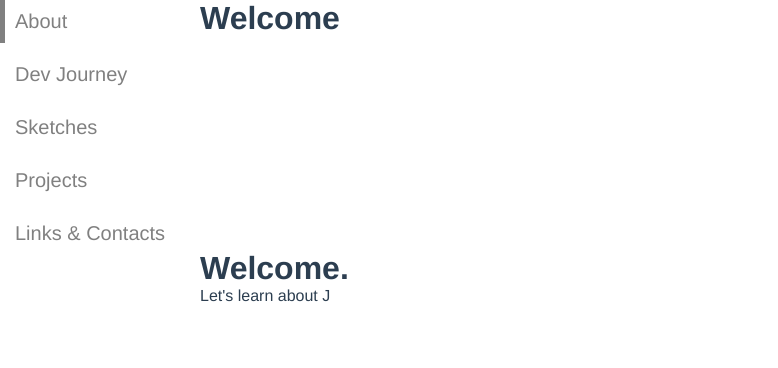
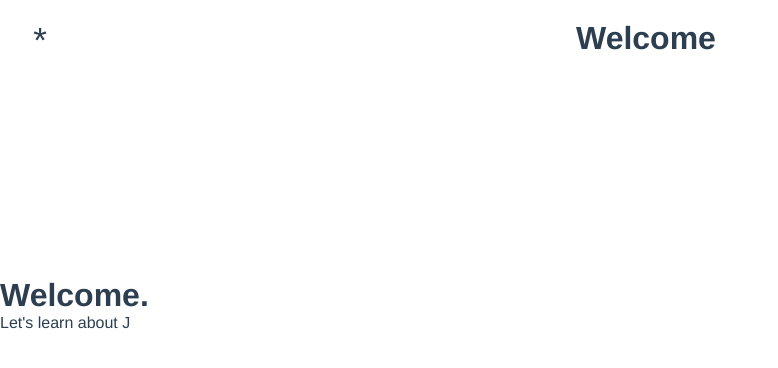
Before and after one commit to jko206/hello-jko, a Vue app: page / in a window 1280 px wide. Shown: the top 368 px of the page, without its empty margins (0-778 px from the left). Built offline with nearby package versions, Linux system fonts and the light colour scheme.

Commit message:
saving WIP

```diff
--- a/src/App.vue
+++ b/src/App.vue
@@ -1,10 +1,20 @@
 <template>
-  <div id="app">
+  <div id="app" :class="{'show-menu' : isMenuOpen }" @click="isMenuOpen = false">
+    <button class="side-menu-toggle" @click.stop="isMenuOpen = !isMenuOpen">
+      *
+    </button>
     <side-menu class="side-menu" />
+    <div class="main-wrapper">
+      <div class="content-block">
+        <span></span>
+        <div class="content">
           <h1>
             {{ title }}
           </h1>
+        </div>
+      </div>
       <router-view class="main" />
+    </div>
   </div>
 </template>
 
@@ -15,6 +25,11 @@ export default {
   name: 'app',
   components: {
     SideMenu,
+  },
+  data() {
+    return {
+      isMenuOpen: false,
+    }
   },
   computed: {
     title() {
@@ -46,25 +61,58 @@ export default {
 @import './style/global.scss';
 @import './style/default.scss';
 
-#app {
-  display: grid;
-  grid-template-areas:
-    "side-menu title"
-    "side-menu main";
-  grid-template-columns: 200px auto;
-  grid-template-rows: 50px auto;
-  height: 100vh;
-  width: 100vw;
+$toggleLeft: 20px;
+$toggleTop: 20px;
 
-  .side-menu {
-    grid-area: side-menu;
+.main-wrapper {
+  box-shadow: #7098bb -3px -1px 10px;
+  position: relative;
+  left: 0;
+  min-height: 100vh;
+  transition: left 0.1s ease-in-out;
+  background: white;
+  .show-menu & {
+    left: $menuWidth;
+    width: calc(100% - #{$menuWidth});
+  }
+}
+.side-menu-toggle {
+  position: fixed;
+  top: 20px;
+  left: 20px;
+  z-index: 20;
+  font-size: 35px;
+  align-items: center;
+  display: flex;
+  justify-content: center;
+  width: 40px;
+  height: 40px;
+  background: none;
+  border: none;
+  border-radius: 100%;
+  box-sizing: border-box;
+  outline: none;
+  cursor: pointer;
+  color: #2c3e50;
+
+  &:hover {
+    color: #2c3e50;
+  }
+
+  .show-menu & {
+    left: $menuWidth + $toggleLeft
+  }
 }
 h1 {
+  box-sizing: border-box;
   margin: 0;
+  background: white;
+  width: 100%;
+  position: sticky;
+  top: 0;
 }
 .main {
-    grid-area: main;
-  }
+  z-index: 10;
 }
 
 </style>
--- a/src/components/page-about.vue
+++ b/src/components/page-about.vue
@@ -1,15 +1,18 @@
 <template>
   <div class="page-about">
+    <div class="image-wrapper">
       <img
         src="../assets/family.jpg"
         alt="Ko family"
         class="main-photo"
         title="At a pumpkin patch in Concord, CA, in 2019"
       />
-    <div class="profile">
+    </div>
+    <div class="content-block">
       <h2>
         Basics
       </h2>
+      <div class="content">
         <ul>
           <li>
             <strong>Name</strong> Jai Ko
@@ -21,9 +24,13 @@
             <strong>Expertise</strong> HTML / CSS / JavaScript / Vue
           </li>
         </ul>
+      </div>
+    </div>
+    <div class="content-block">
       <h2>
         Personal
       </h2>
+      <div class="content">
         <ul>
           <li>
             <strong>Hobbies</strong> Programming, solving puzzles, woodworking
@@ -32,6 +39,7 @@
             <strong>Games</strong> Tetris (expert), Vainglory (expert)
           </li>
         </ul>
+      </div>
     </div>
   </div>
 </template>
@@ -43,10 +51,13 @@ export default {
 </script>
 
 <style lang="scss" scoped>
-.page-about {
-  display: grid;
-  grid-column-gap: 30px;
-  grid-template-columns: 400px auto;
+@import '../style/global';
+
+.image-wrapper {
+  width: 100%;
+  text-align: center;
+  padding: 20px;
+  box-sizing: border-box;
 }
 
 ul {
@@ -60,7 +71,7 @@ strong {
 }
 
 .main-photo {
-  width: 100%;
+  height: 300px;
 }
 p {
   max-width: 600px;
--- a/src/components/page-links-contacts.vue
+++ b/src/components/page-links-contacts.vue
@@ -1,7 +1,8 @@
 <template>
   <div class="page-links-contacts">
-    <div class="col1">
+    <div class="content-block">
       <h2>Links</h2>
+      <div class="content">
         <ul>
           <li>
             <a href="http://linkedin.com/in/jai-ko" target="blank">LinkedIn</a>
@@ -21,8 +22,10 @@
           </li>
         </ul>
       </div>
-    <div class="col2">
+    </div>
+    <div class="content-block">
       <h2>Contacts</h2>
+      <div class="content">
         <ul>
           <li>
             <a href="mailto:just.jai.ko@gmail.com">
@@ -51,6 +54,7 @@
         </ul>
       </div>
     </div>
+  </div>
 </template>
 
 <script>
@@ -75,13 +79,11 @@ export default {
 }
 </script>
 <style lang="scss" scoped>
-.page-links-contacts {
-  display: grid;
-  grid-template-columns: 1fr 1fr;
-}
 
 ul {
   list-style: none;
+  margin: 0;
+  padding: 0;
 }
 a {
     display: inline-block;
--- a/src/components/page-timeline.vue
+++ b/src/components/page-timeline.vue
@@ -1,15 +1,113 @@
 <template>
   <div class="page-timeline">
-    This is the timeline
+    <div class="content-block">
+      <h2>Foundation</h2>
+      <div class="content">
+        <p>
+          I was studying math at the University of Washington, Seattle, when I
+          got into programming. Computer science wasn't my major, but I took
+          classes that were offered to non-majors.
+        </p>
+        <p>
+          In those classes, I learned object oriented programming (OOP), data structures,
+          and algorithms. I learned some fairly advanced algorithms as well, but I forgot them.
+        </p>
+      </div>
+    </div>
+    <div class="content-block">
+      <h2>Steps Education</h2>
+      <div class="content">
+        <p>
+          Before I could finish college, I had to go to Korea, and I ended up staying there for a while.
+        </p>
+        <p>
+          While I was there, I worked as a private math tutor. As one can imagine, as a math tutor,
+          I had to generate, grade, and analyze a lot of math problems — everything that computer was good at.
+        </p>
+        <p>
+          So I built a web app that could do just that. I could give students math homework through it,
+          share notes, and record and analyze their progress. I wanted it to do more than that,
+          so I built it handle interactive widgets. I then made widgets with which you can
+          interact with fractions and decimals; widget with which you can learn to solve single-variable
+          equations by dragging tiles around on the screen; and an interactive app that helps students
+          add/subtract fractions and decimals by simulating the abacus.
+        </p>
+        <p>
+          This was done in HTML, CSS (no library), JavaScript (+ jQuery), and PHP in the back.
+        </p>
+      </div>
+    </div>
+    <div class="content-block">
+      <h2>Refinement</h2>
+      <div class="content">
+        <p>
+          After I started my family, I didn't want to live in Korea, so I moved back to the States.
+        </p>
+        <p>
+          For a period of about one year, I caught up in more modern way of web development. I learned
+          what webpack was and how it worked; learned more modern ES syntaxes; learned Vue / Vuex / Vue Router
+          / Vue test util stack; and learned React.
+        </p>
+      </div>
+    </div>
+    <div class="content-block">
+      <h2>Toptal, Persona, and Pilot</h2>
+      <div class="content">
+        <p>
+          When I learned everything I thought I needed to get a job in the States,
+          I started looking and passed the Toptal's screening and joined their exclusive
+          freelancers network. I then got a short contract job as a frontend engineer
+          at Persona.io.
+        </p>
+        <p>
+          However, since it was a part-time contract, I looked for a more permanent position
+          through Triplebyte and landed the position at Pilot.com as a frontend engineer.
+        </p>
+      </div>
+    </div>
+    <div class="content-block">
+      <h2>Present</h2>
+      <div class="content">
+        <p>
+          Although Pilot.com has been great, I feel like there isn't much room for growth.
+          Every day is routine. I get a project from the PM, designed by the designer.
+          I make the UI work, and plug it to the backend end points the backend engineer made.
+          Test it, and ship it.
+        </p>
+        <p>
+          There's also the issue with cost of living. When I was first offered a job in SF,
+          the compensation bewildered me. However, living in SF region for a bit more than
+          half a year has taught me that money doesn't stretch as far here as in other places.
+          Were I unwed and childless, equity alone is enough to sustain me, but as a family
+          man with a wife, a kid, and a dog, I must seek to alleviate any sense of shortage
+          from my home.
+        </p>
+        <p>
+
+        </p>
+      </div>
+    </div>
   </div>
 </template>
 
 <script>
 export default {
-
+  name: 'PageTimeline'
 }
 </script>
 
-<style>
+<style scoped lang="scss">
+@import '../style/global';
+.page-timeline {
+  width: 100%;
+  height: 100%;
+  overflow: hidden;
+}
+.content-block {
+  min-height: 100vh;
 
+  .content {
+    column-count: 2;
+  }
+}
 </style>
--- a/src/components/side-menu.vue
+++ b/src/components/side-menu.vue
@@ -16,23 +16,33 @@ export default {
 </script>
 
 <style lang="scss" scoped>
-.side-menu a {
+@import '../style/global.scss';
+
+.side-menu {
+  position: fixed;
+  left: 0;
+  top: 0;
+  width: $menuWidth;
+  background: #333;
+  height: 100vh;
+  a {
     display: block;
     font-size: 20px;
     padding: 10px;
-  color: gray;
+    color: white;
     border-left: 5px solid transparent;
     &:not(:first-of-type) {
       margin-top: 10px;
     }
 
     &:hover {
-    border-left: 5px solid gray;
+      border-color: gray;
     }
 
     &.router-link-active {
-    color: #333;
-    border-color: #333;
+      border-color: white;
     }
   }
+}
+
 </style>
--- a/src/style/default.scss
+++ b/src/style/default.scss
@@ -8,3 +8,12 @@ body {
   -moz-osx-font-smoothing: grayscale;
   color: #2c3e50;
 }
+
+p:first-of-type {
+  margin-top: 0;
+}
+
+div {
+  position: relative;
+  box-sizing: border-box;
+}
--- a/src/style/global.scss
+++ b/src/style/global.scss
@@ -2,3 +2,21 @@ a {
   text-decoration: none;
   color: #333;
 }
+
+$menuWidth: 200px;
+$h1-height: 44px;
+
+.content-block {
+  padding: 20px;
+  display: grid;
+  grid-template-columns: 2fr 3fr;
+  grid-column-gap: 100px;
+  align-items: center;
+
+  h2 {
+    text-align: right;
+  }
+  .content {
+    max-width: 700px;
+  }
+}
```
Lines whose indentation alone changed are shown as unchanged.
